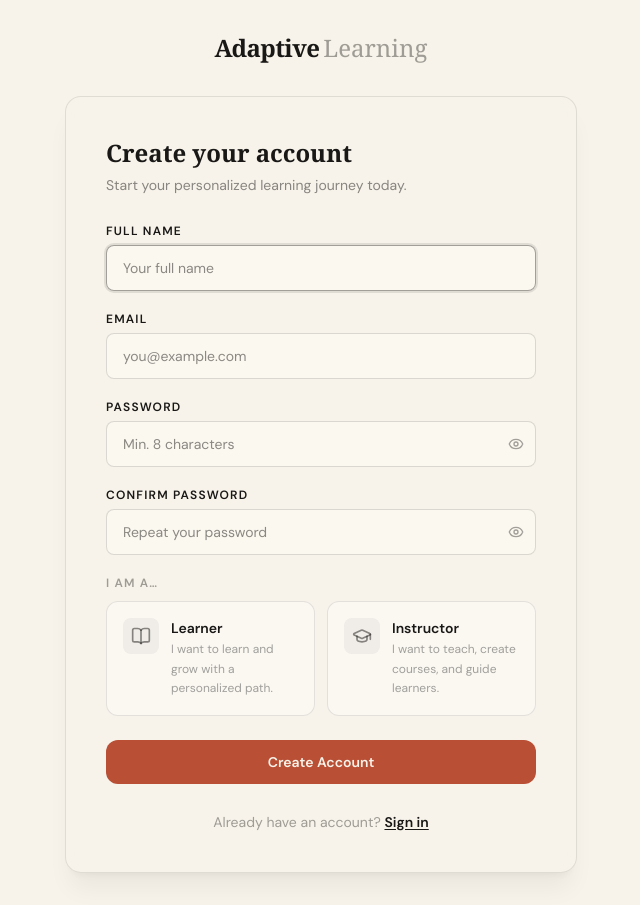
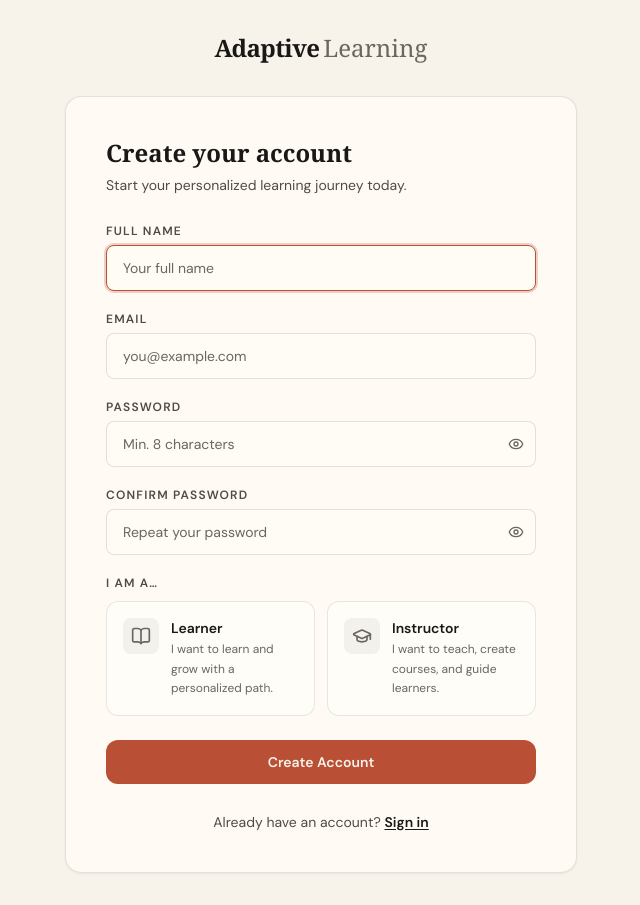
Before and after one commit to Purushottam27/AI-Personalized-Learning-Platform, a React (Vite) app in the folder frontend/: page /signup in a window 1280 px wide. Shown: the whole page, without its empty margins (319-959 px from the left). Built offline with nearby package versions, Linux system fonts and the light colour scheme; no server answers.

Commit message:
feat: update UI components for improved styling and accessibility; enhance color variables across multiple files

```diff
--- a/frontend/src/components/ui/GlassPanel.tsx
+++ b/frontend/src/components/ui/GlassPanel.tsx
@@ -1,6 +1,6 @@
 /**
  * GlassPanel — the shared editorial glass surface used for auth panels.
- * Uses backdrop-blur + semi-transparent paper for depth without "neon glassmorphism".
+ * Uses backdrop-blur + semi-transparent surface for depth without "neon glassmorphism".
  */
 import React from 'react';
 
@@ -9,11 +9,14 @@ interface GlassPanelProps {
   className?: string;
 }
 
-const GlassPanel: React.FC<GlassPanelProps> = ({ children, className = '' }) => (
+const GlassPanel: React.FC<GlassPanelProps> = ({
+  children,
+  className = '',
+}) => (
   <div
     className={[
-      'relative rounded-2xl border border-ink/10',
-      'bg-paper/70 backdrop-blur-md shadow-xl shadow-ink/5',
+      'relative rounded-2xl border border-border',
+      'bg-surface/90 backdrop-blur-md shadow-sm shadow-ink/5',
       className,
     ].join(' ')}
   >
--- a/frontend/src/components/ui/Input.tsx
+++ b/frontend/src/components/ui/Input.tsx
@@ -16,7 +16,7 @@ const Input = React.forwardRef<HTMLInputElement, InputProps>(
     <div className="flex flex-col gap-1.5">
       <label
         htmlFor={id}
-        className="text-xs font-semibold uppercase tracking-widest text-muted select-none"
+        className="text-xs font-semibold uppercase tracking-widest text-text-secondary select-none"
       >
         {label}
       </label>
@@ -26,12 +26,14 @@ const Input = React.forwardRef<HTMLInputElement, InputProps>(
           id={id}
           disabled={disabled}
           className={[
-            'w-full px-4 py-3 rounded-lg text-sm font-sans bg-surface/60',
-            'border transition-all duration-150 outline-none',
+            'w-full px-4 py-3 rounded-lg text-sm font-sans bg-surface',
+            'border transition-colors  duration-150 outline-none',
             error
-              ? 'border-signal text-ink placeholder:text-signal/50 focus-visible:ring-2 focus-visible:ring-signal/30'
-              : 'border-ink/15 text-ink placeholder:text-muted/50 focus-visible:border-ink/40 focus-visible:ring-2 focus-visible:ring-ink/10',
-            disabled ? 'opacity-50 cursor-not-allowed' : 'hover:border-ink/25',
+              ? 'border-error text-text-primary bg-error-soft/40 placeholder:text-text-tertiary focus-visible:border-error focus-visible:ring-2 focus-visible:ring-error/25'
+              : 'border-border text-text-primary placeholder:text-text-tertiary focus-visible:border-focus focus-visible:ring-2 focus-visible:ring-focus/25',
+            disabled
+              ? 'bg-surface-disabled text-text-disabled border-border-muted cursor-not-allowed'
+              : 'hover:border-border',
             rightElement ? 'pr-12' : '',
             className,
           ].join(' ')}
@@ -46,7 +48,7 @@ const Input = React.forwardRef<HTMLInputElement, InputProps>(
         )}
       </div>
       {error && (
-        <p id={`${id}-error`} role="alert" className="text-xs text-signal font-medium">
+        <p id={`${id}-error`} role="alert" className="text-xs text-error  font-medium">
           {error}
         </p>
       )}
--- a/frontend/src/features/auth/pages/SignupPage.tsx
+++ b/frontend/src/features/auth/pages/SignupPage.tsx
@@ -73,14 +73,14 @@ const RoleCard: React.FC<RoleCardProps> = ({ role, selected, onSelect }) => {
       <div
         className={[
           'w-9 h-9 rounded-lg flex items-center justify-center flex-shrink-0 transition-colors duration-200',
-          selected ? 'bg-signal/15 text-signal' : 'bg-ink/5 text-ink/50',
+          selected ? 'bg-signal/15 text-signal' : 'bg-ink/5 text-text-tertiary',
         ].join(' ')}
       >
         {meta.icon}
       </div>
       <div>
         <p className={`font-semibold text-sm ${selected ? 'text-signal' : 'text-ink'}`}>{meta.label}</p>
-        <p className={`text-xs leading-relaxed mt-0.5 ${selected ? 'text-ink/60' : 'text-ink/40'}`}>
+        <p className={`text-xs leading-relaxed mt-0.5 ${selected ? 'text-text-secondary' : 'text-text-tertiary'}`}>
           {meta.description}
         </p>
       </div>
@@ -183,16 +183,16 @@ const SignupPage: React.FC = () => {
       >
         {/* Wordmark */}
         <div className="mb-8 text-center">
-          <Link to="/" className="inline-block focus-visible:outline-none focus-visible:ring-2 focus-visible:ring-ink/20 rounded">
+          <Link to="/" className="inline-block focus-visible:outline-none focus-visible:ring-2 focus-visible:ring-focus/25 rounded">
             <span className="font-serif text-2xl font-semibold tracking-tight text-ink">Adaptive</span>
-            <span className="font-serif text-2xl font-light text-ink/40 ml-1">Learning</span>
+            <span className="font-serif text-2xl font-light text-text-tertiary ml-1">Learning</span>
           </Link>
         </div>
 
         <GlassPanel className="p-8 md:p-10">
           <div className="mb-7">
             <h1 className="font-serif text-2xl font-semibold text-ink mb-1.5">Create your account</h1>
-            <p className="text-sm text-ink/50">Start your personalized learning journey today.</p>
+            <p className="text-sm text-text-secondary">Start your personalized learning journey today.</p>
           </div>
 
           {/* General error */}
@@ -255,7 +255,7 @@ const SignupPage: React.FC = () => {
                   type="button"
                   aria-label={showPassword ? 'Hide password' : 'Show password'}
                   onClick={() => setShowPassword((v) => !v)}
-                  className="text-ink/40 hover:text-ink transition-colors duration-150 focus-visible:outline-none"
+                  className="text-text-tertiary hover:text-text-primary transition-colors duration-150 focus-visible:outline-none"
                 >
                   {showPassword ? <EyeOff className="w-4 h-4" /> : <Eye className="w-4 h-4" />}
                 </button>
@@ -278,7 +278,7 @@ const SignupPage: React.FC = () => {
                   type="button"
                   aria-label={showConfirmPassword ? 'Hide confirm password' : 'Show confirm password'}
                   onClick={() => setShowConfirmPassword((v) => !v)}
-                  className="text-ink/40 hover:text-ink transition-colors duration-150 focus-visible:outline-none"
+                  className="text-text-tertiary hover:text-text-primary transition-colors duration-150 focus-visible:outline-none"
                 >
                   {showConfirmPassword ? <EyeOff className="w-4 h-4" /> : <Eye className="w-4 h-4" />}
                 </button>
@@ -287,7 +287,7 @@ const SignupPage: React.FC = () => {
 
             {/* Role selection */}
             <div className="flex flex-col gap-2.5">
-              <span className="text-xs font-semibold uppercase tracking-widest text-ink/40">
+              <span className="text-xs font-semibold uppercase tracking-widest text-text-secondary">
                 I am a…
               </span>
               <div className="grid grid-cols-2 gap-3">
@@ -311,7 +311,7 @@ const SignupPage: React.FC = () => {
             </Button>
           </form>
 
-          <p className="text-sm text-ink/40 text-center mt-7">
+          <p className="text-sm text-text-secondary text-center mt-7">
             Already have an account?{' '}
             <Link
               to="/login"
--- a/frontend/src/features/onboarding/components/OtherInput.tsx
+++ b/frontend/src/features/onboarding/components/OtherInput.tsx
@@ -53,8 +53,8 @@ export default function OtherInput({
               disabled={disabled}
               placeholder={placeholder}
               className={`
-                w-full rounded-lg border border-ink/20 bg-paper p-3 text-sm text-ink outline-none transition-colors
-                placeholder:text-ink/40
+                w-full rounded-lg border border-ink/20 bg-paper p-3 text-sm text-text-primary outline-none transition-colors
+                placeholder:text-text-tertiary
                 focus:border-signal focus:ring-1 focus:ring-signal
                 disabled:cursor-not-allowed disabled:opacity-50
               `}
--- a/frontend/src/features/onboarding/components/SelectionCard.tsx
+++ b/frontend/src/features/onboarding/components/SelectionCard.tsx
@@ -74,11 +74,11 @@ export default function SelectionCard({
       </div>
 
       <div className="flex flex-col gap-1">
-        <span className={`text-sm font-medium ${selected ? 'text-signal' : 'text-ink'}`}>
+        <span className={`text-sm font-medium ${selected ? 'text-signal' : 'text-text-primary'}`}>
           {label}
         </span>
         {description && (
-          <span className="text-sm text-ink/60">
+          <span className="text-sm text-text-secondary">
             {description}
           </span>
         )}
--- a/frontend/src/pages/dashboards/PlaceholderDashboards.tsx
+++ b/frontend/src/pages/dashboards/PlaceholderDashboards.tsx
@@ -36,7 +36,7 @@ const DashboardShell: React.FC<DashboardShellProps> = ({
   };
 
   return (
-    <div className="min-h-screen bg-paper font-sans text-ink selection:bg-signal/20">
+    <div className="min-h-screen bg-paper font-sans text-text-primary selection:bg-signal/20">
       {/* Top nav */}
       <header className="border-b border-ink/5 bg-paper/80 backdrop-blur-md sticky top-0 z-10">
         <div className="max-w-6xl mx-auto px-4 sm:px-6 lg:px-8 h-16 flex items-center justify-between">
@@ -48,7 +48,7 @@ const DashboardShell: React.FC<DashboardShellProps> = ({
               {icon}
             </div>
             <div>
-              <span className="text-sm font-semibold text-ink">{user?.name ?? 'User'}</span>
+              <span className="text-sm font-semibold text-text-primary">{user?.name ?? 'User'}</span>
               <span className="ml-2 text-xs font-medium text-ink/40 uppercase tracking-wide">
                 {roleLabel}
               </span>
```
Also changed, not shown: frontend/src/features/auth/components/ReactivationCard.tsx (+7 -8 lines), frontend/src/features/auth/pages/LoginPage.tsx (+7 -7 lines), frontend/src/features/onboarding/components/OnboardingLayout.tsx (+5 -5 lines).
